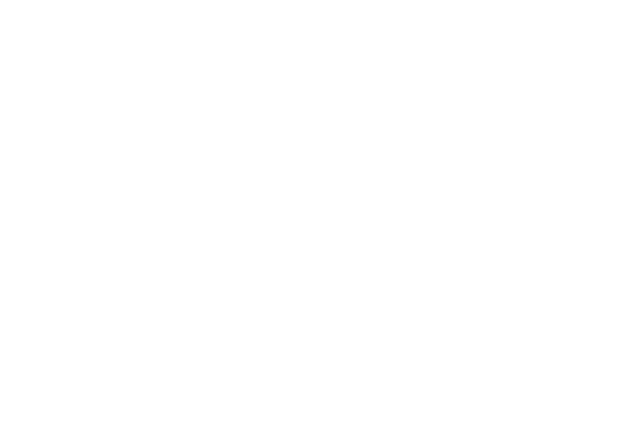
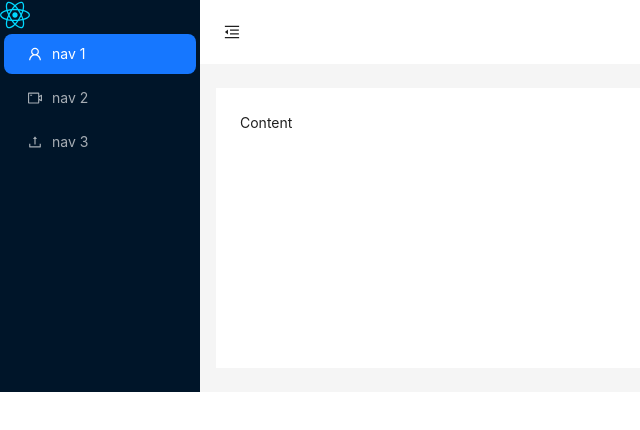
Before and after one commit to nhanvans/food-delivery-FE, a React (Vite) app: page /admin in a window 1280 px wide. Before the commit this address had no page. Shown: the top 430 px of the page, without its empty margins (0-640 px from the left). Built offline with nearby package versions, Linux system fonts and the light colour scheme.

Commit message:
init admin page

```diff
--- a/package.json
+++ b/package.json
@@ -14,6 +14,7 @@
   },
   "dependencies": {
     "@ant-design/icons": "^5.1.4",
+    "antd": "^5.6.4",
     "bootstrap": "^5.3.0",
     "react": "^18.2.0",
     "react-bootstrap": "^2.8.0",
--- a/src/App.tsx
+++ b/src/App.tsx
@@ -3,6 +3,7 @@
 import Home from '~/pages/Home'
 import Search from '~/pages/Search'
 import RestaurantDetail from '~/pages/RestaurantDetail'
+import LayoutAdmin from '~/admin/Layout'
 import './App.css'
 
 function App() {
@@ -15,6 +16,8 @@
           <Route path='/' element={<Home />} />
           <Route path='/search' element={<Search />} />
           <Route path='/detail' element={<RestaurantDetail />} />
+
+          <Route path='/admin' element={<LayoutAdmin />}/>
         </Routes>
       </BrowserRouter>
     </>
--- /dev/null
+++ b/src/admin/Layout/index.tsx
@@ -0,0 +1,78 @@
+import React, { useState } from 'react'
+import {
+  MenuFoldOutlined,
+  MenuUnfoldOutlined,
+  UploadOutlined,
+  UserOutlined,
+  VideoCameraOutlined
+} from '@ant-design/icons'
+import { Layout, Menu, Button, theme } from 'antd'
+import logo from '~/assets/icon/react.svg'
+
+const { Header, Sider, Content } = Layout
+
+const LayoutAdmin: React.FC = () => {
+  const [collapsed, setCollapsed] = useState(false)
+  const {
+    token: { colorBgContainer }
+  } = theme.useToken()
+
+  return (
+    <Layout>
+      <Sider trigger={null} collapsible collapsed={collapsed}>
+        <div className='demo-logo-vertical'>
+          {' '}
+          <img src={logo} alt='logo' width='30' height='30' className='d-inline-block align-top' />
+        </div>
+        <Menu
+          theme='dark'
+          mode='inline'
+          defaultSelectedKeys={['1']}
+          items={[
+            {
+              key: '1',
+              icon: <UserOutlined />,
+              label: 'nav 1'
+            },
+            {
+              key: '2',
+              icon: <VideoCameraOutlined />,
+              label: 'nav 2'
+            },
+            {
+              key: '3',
+              icon: <UploadOutlined />,
+              label: 'nav 3'
+            }
+          ]}
+        />
+      </Sider>
+      <Layout>
+        <Header style={{ padding: 0, background: colorBgContainer }}>
+          <Button
+            type='text'
+            icon={collapsed ? <MenuUnfoldOutlined /> : <MenuFoldOutlined />}
+            onClick={() => setCollapsed(!collapsed)}
+            style={{
+              fontSize: '16px',
+              width: 64,
+              height: 64
+            }}
+          />
+        </Header>
+        <Content
+          style={{
+            margin: '24px 16px',
+            padding: 24,
+            minHeight: 280,
+            background: colorBgContainer
+          }}
+        >
+          Content
+        </Content>
+      </Layout>
+    </Layout>
+  )
+}
+
+export default LayoutAdmin
```
Also changed, not shown: 1 other file (tests, documents, lock files or other folders).
